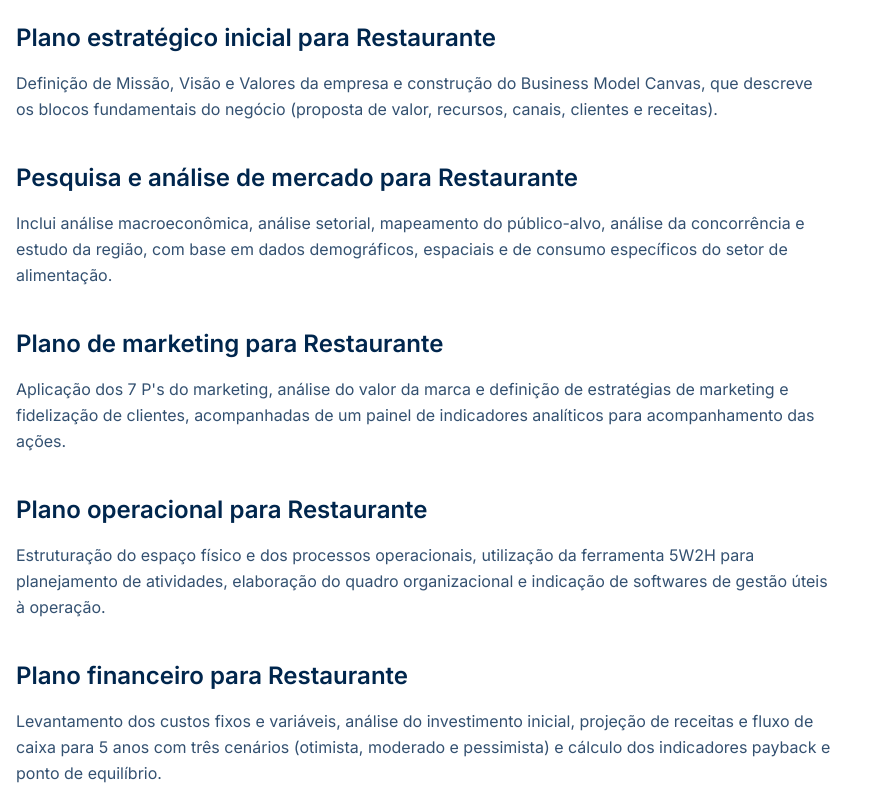
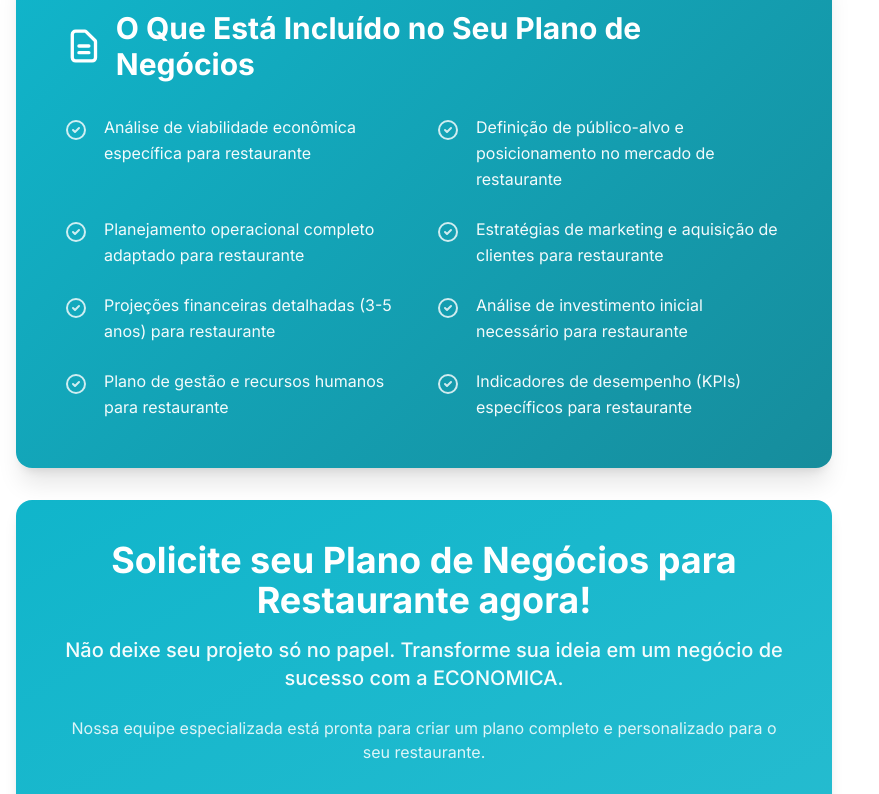
Before and after one commit to omeneghel/niche-plan-forge, a React (Vite) app: page / in a window 1280 px wide. Shown: the part 5882-6676 px from the top of the page, without its empty margins (0-879 px from the left). Built offline with nearby package versions, Linux system fonts and the light colour scheme; the HTML template or start-up script is replaced by a standard one.

Commit message:
Update "What's included" section design
Refactor the "What's included" section to match the provided design. This includes a dark gradient background, a two-column layout for the list items, checkmark icons for each item, and a document icon for the section title.

```diff
--- a/src/pages/Index.tsx
+++ b/src/pages/Index.tsx
@@ -298,69 +298,109 @@ const Index = () => {
                 </p>
               </ContentSection>
 
-              {/* Section 4 */}
-              <ContentSection id="o-que-esta-incluido" title="O que estará incluído no seu plano de negócios?">
-                <Subsection title={`Plano estratégico inicial para ${niche}`}>
-                  <p>
-                    Definição de Missão, Visão e Valores da empresa e construção do Business Model Canvas, que descreve
-                    os blocos fundamentais do negócio (proposta de valor, recursos, canais, clientes e receitas).
+              {/* Section 4 - O que está incluído */}
+              <section id="o-que-esta-incluido" className="mb-12 scroll-mt-8">
+                <div className="bg-hero-gradient text-primary-foreground rounded-2xl p-8 md:p-12 shadow-xl">
+                  <div className="flex items-center gap-3 mb-8">
+                    <svg className="w-8 h-8 md:w-10 md:h-10" fill="none" stroke="currentColor" viewBox="0 0 24 24">
+                      <path strokeLinecap="round" strokeLinejoin="round" strokeWidth={2} d="M9 12h6m-6 4h6m2 5H7a2 2 0 01-2-2V5a2 2 0 012-2h5.586a1 1 0 01.707.293l5.414 5.414a1 1 0 01.293.707V19a2 2 0 01-2 2z" />
+                    </svg>
+                    <h2 className="text-2xl md:text-3xl font-bold">
+                      O Que Está Incluído no Seu Plano de Negócios
+                    </h2>
+                  </div>
+
+                  <div className="grid md:grid-cols-2 gap-6">
+                    <div className="flex gap-4">
+                      <div className="flex-shrink-0 mt-1">
+                        <svg className="w-6 h-6 text-primary-foreground/80" fill="none" stroke="currentColor" viewBox="0 0 24 24">
+                          <path strokeLinecap="round" strokeLinejoin="round" strokeWidth={2} d="M9 12l2 2 4-4m6 2a9 9 0 11-18 0 9 9 0 0118 0z" />
+                        </svg>
+                      </div>
+                      <p className="text-primary-foreground/95 leading-relaxed">
+                        Análise de viabilidade econômica específica para {niche.toLowerCase()}
                       </p>
-                </Subsection>
+                    </div>
 
-                <Subsection title={`Pesquisa e análise de mercado para ${niche}`}>
-                  <p>
-                    Inclui análise macroeconômica, análise setorial, mapeamento do público-alvo, análise da concorrência
-                    e estudo da região, com base em dados demográficos, espaciais e de consumo específicos do setor de
-                    alimentação.
+                    <div className="flex gap-4">
+                      <div className="flex-shrink-0 mt-1">
+                        <svg className="w-6 h-6 text-primary-foreground/80" fill="none" stroke="currentColor" viewBox="0 0 24 24">
+                          <path strokeLinecap="round" strokeLinejoin="round" strokeWidth={2} d="M9 12l2 2 4-4m6 2a9 9 0 11-18 0 9 9 0 0118 0z" />
+                        </svg>
+                      </div>
+                      <p className="text-primary-foreground/95 leading-relaxed">
+                        Definição de público-alvo e posicionamento no mercado de {niche.toLowerCase()}
                       </p>
-                </Subsection>
+                    </div>
 
-                <Subsection title={`Plano de marketing para ${niche}`}>
-                  <p>
-                    Aplicação dos 7 P's do marketing, análise do valor da marca e definição de estratégias de marketing
-                    e fidelização de clientes, acompanhadas de um painel de indicadores analíticos para acompanhamento
-                    das ações.
+                    <div className="flex gap-4">
+                      <div className="flex-shrink-0 mt-1">
+                        <svg className="w-6 h-6 text-primary-foreground/80" fill="none" stroke="currentColor" viewBox="0 0 24 24">
+                          <path strokeLinecap="round" strokeLinejoin="round" strokeWidth={2} d="M9 12l2 2 4-4m6 2a9 9 0 11-18 0 9 9 0 0118 0z" />
+                        </svg>
+                      </div>
+                      <p className="text-primary-foreground/95 leading-relaxed">
+                        Planejamento operacional completo adaptado para {niche.toLowerCase()}
                       </p>
-                </Subsection>
+                    </div>
 
-                <Subsection title={`Plano operacional para ${niche}`}>
-                  <p>
-                    Estruturação do espaço físico e dos processos operacionais, utilização da ferramenta 5W2H para
-                    planejamento de atividades, elaboração do quadro organizacional e indicação de softwares de gestão
-                    úteis à operação.
+                    <div className="flex gap-4">
+                      <div className="flex-shrink-0 mt-1">
+                        <svg className="w-6 h-6 text-primary-foreground/80" fill="none" stroke="currentColor" viewBox="0 0 24 24">
+                          <path strokeLinecap="round" strokeLinejoin="round" strokeWidth={2} d="M9 12l2 2 4-4m6 2a9 9 0 11-18 0 9 9 0 0118 0z" />
+                        </svg>
+                      </div>
+                      <p className="text-primary-foreground/95 leading-relaxed">
+                        Estratégias de marketing e aquisição de clientes para {niche.toLowerCase()}
                       </p>
-                </Subsection>
+                    </div>
 
-                <Subsection title={`Plano financeiro para ${niche}`}>
-                  <p>
-                    Levantamento dos custos fixos e variáveis, análise do investimento inicial, projeção de receitas e
-                    fluxo de caixa para 5 anos com três cenários (otimista, moderado e pessimista) e cálculo dos
-                    indicadores payback e ponto de equilíbrio.
+                    <div className="flex gap-4">
+                      <div className="flex-shrink-0 mt-1">
+                        <svg className="w-6 h-6 text-primary-foreground/80" fill="none" stroke="currentColor" viewBox="0 0 24 24">
+                          <path strokeLinecap="round" strokeLinejoin="round" strokeWidth={2} d="M9 12l2 2 4-4m6 2a9 9 0 11-18 0 9 9 0 0118 0z" />
+                        </svg>
+                      </div>
+                      <p className="text-primary-foreground/95 leading-relaxed">
+                        Projeções financeiras detalhadas (3-5 anos) para {niche.toLowerCase()}
                       </p>
-                </Subsection>
+                    </div>
 
-                <Subsection title={`Plano estratégico final para ${niche}`}>
-                  <p>
-                    Realização da análise SWOT (forças, fraquezas, oportunidades e ameaças) e elaboração do Plano de
-                    Metas com base no Balanced Scorecard (BSC), conectando perspectivas financeira, de mercado,
-                    processos internos e aprendizado.
+                    <div className="flex gap-4">
+                      <div className="flex-shrink-0 mt-1">
+                        <svg className="w-6 h-6 text-primary-foreground/80" fill="none" stroke="currentColor" viewBox="0 0 24 24">
+                          <path strokeLinecap="round" strokeLinejoin="round" strokeWidth={2} d="M9 12l2 2 4-4m6 2a9 9 0 11-18 0 9 9 0 0118 0z" />
+                        </svg>
+                      </div>
+                      <p className="text-primary-foreground/95 leading-relaxed">
+                        Análise de investimento inicial necessário para {niche.toLowerCase()}
                       </p>
-                </Subsection>
+                    </div>
 
-                <Subsection title={`Análise de riscos para ${niche}`}>
-                  <p>
-                    Construção da Matriz de Riscos, que identifica e classifica os riscos conforme probabilidade e
-                    impacto, oferecendo uma visão clara dos desafios e vulnerabilidades do empreendimento.
+                    <div className="flex gap-4">
+                      <div className="flex-shrink-0 mt-1">
+                        <svg className="w-6 h-6 text-primary-foreground/80" fill="none" stroke="currentColor" viewBox="0 0 24 24">
+                          <path strokeLinecap="round" strokeLinejoin="round" strokeWidth={2} d="M9 12l2 2 4-4m6 2a9 9 0 11-18 0 9 9 0 0118 0z" />
+                        </svg>
+                      </div>
+                      <p className="text-primary-foreground/95 leading-relaxed">
+                        Plano de gestão e recursos humanos para {niche.toLowerCase()}
                       </p>
-                </Subsection>
+                    </div>
 
-                <Subsection title={`Relatório final para ${niche}`}>
-                  <p>
-                    Entrega de um documento consolidado com todas as análises e recomendações, acompanhado de
-                    apresentação final à equipe cliente, garantindo compreensão total dos resultados e orientações.
+                    <div className="flex gap-4">
+                      <div className="flex-shrink-0 mt-1">
+                        <svg className="w-6 h-6 text-primary-foreground/80" fill="none" stroke="currentColor" viewBox="0 0 24 24">
+                          <path strokeLinecap="round" strokeLinejoin="round" strokeWidth={2} d="M9 12l2 2 4-4m6 2a9 9 0 11-18 0 9 9 0 0118 0z" />
+                        </svg>
+                      </div>
+                      <p className="text-primary-foreground/95 leading-relaxed">
+                        Indicadores de desempenho (KPIs) específicos para {niche.toLowerCase()}
                       </p>
-                </Subsection>
-              </ContentSection>
+                    </div>
+                  </div>
+                </div>
+              </section>
 
               {/* CTA Final */}
               <div className="bg-gradient-to-br from-primary to-primary/90 text-primary-foreground rounded-2xl p-8 md:p-10 text-center shadow-lg">
```
Lines whose indentation alone changed are shown as unchanged.
